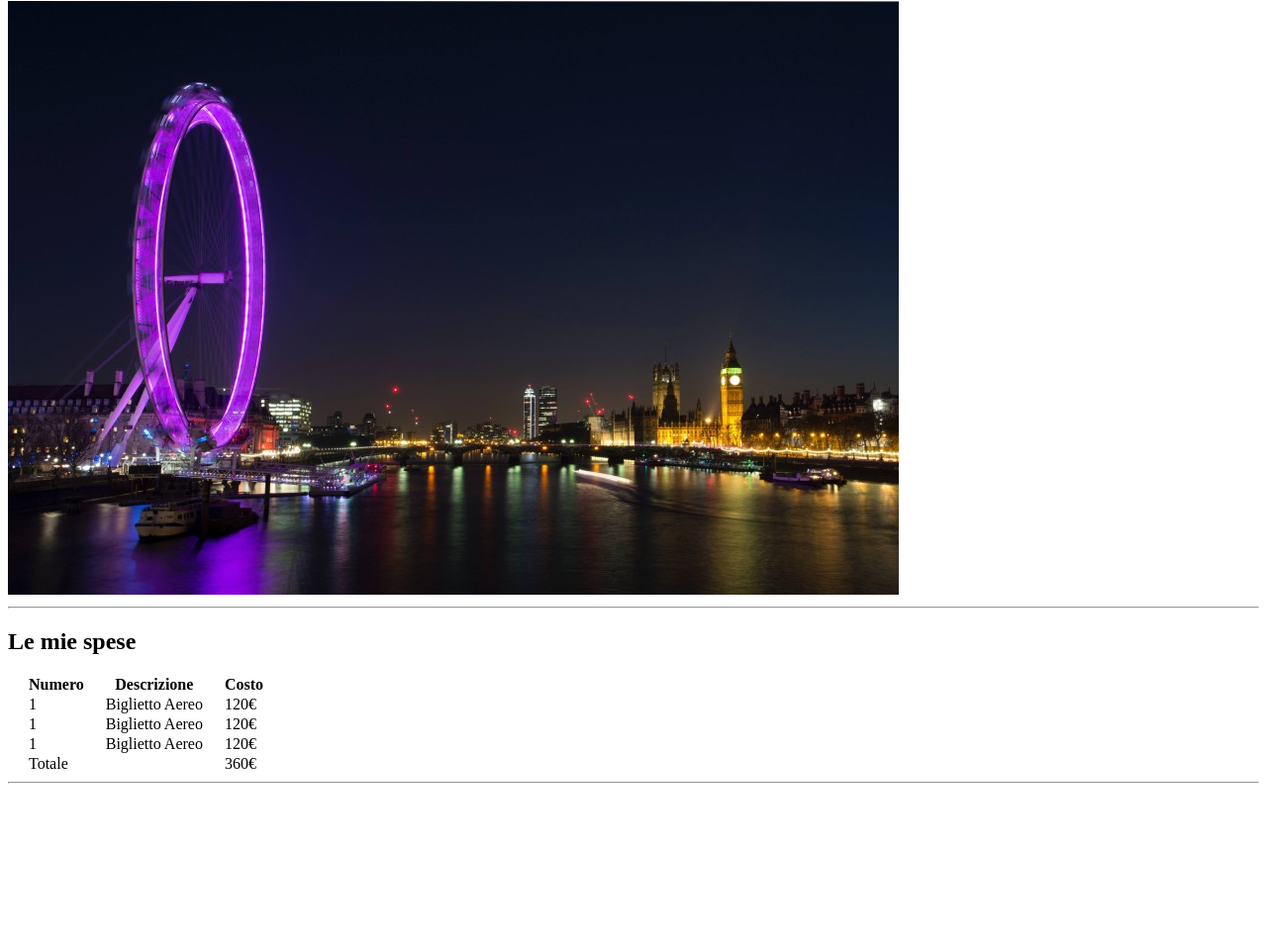
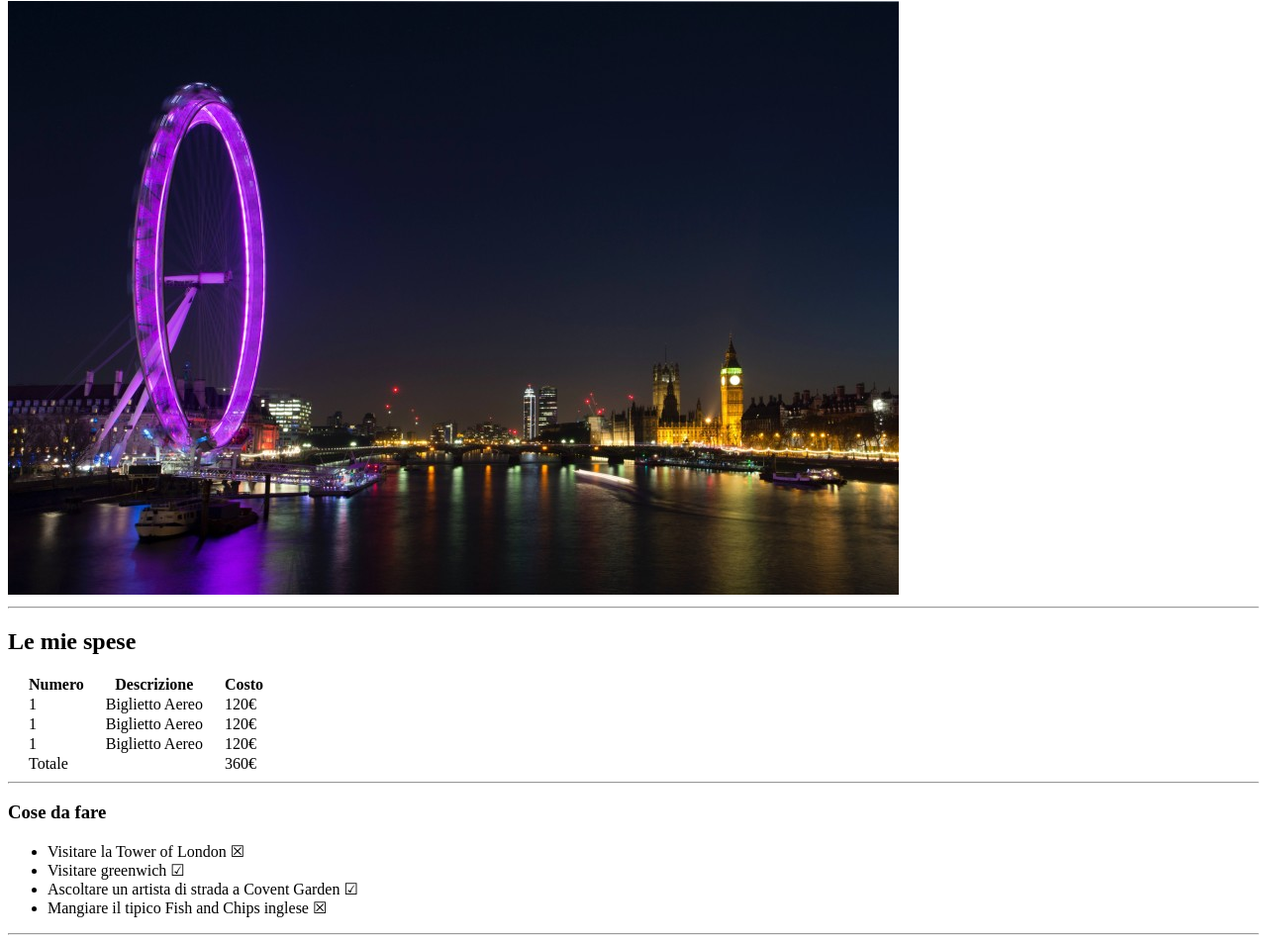
Before and after one commit to LucaCiani/html-london-trip, a plain HTML site: page index.html in a window 1280 px wide. Shown: the part 79-1032 px from the top of the page at 99% size. Before the commit the page ends 879 px from the top, so only its background shows below. Drawn offline with Linux system fonts and the light colour scheme.

Commit message:
add cose da fare

```diff
--- a/index.html
+++ b/index.html
@@ -56,5 +56,15 @@
         </table>
         <hr>
     </section>
+    <section> <!--sezione cose da fare-->
+        <h3>Cose da fare</h3>
+        <ul>
+            <li>Visitare la Tower of London &#9746</li>
+            <li>Visitare greenwich &#9745</li>
+            <li>Ascoltare un artista di strada a Covent Garden &#9745</li>
+            <li>Mangiare il tipico Fish and Chips inglese &#9746</li>
+        </ul>
+        <hr>
+    </section>
 </body>
 </html>
```
